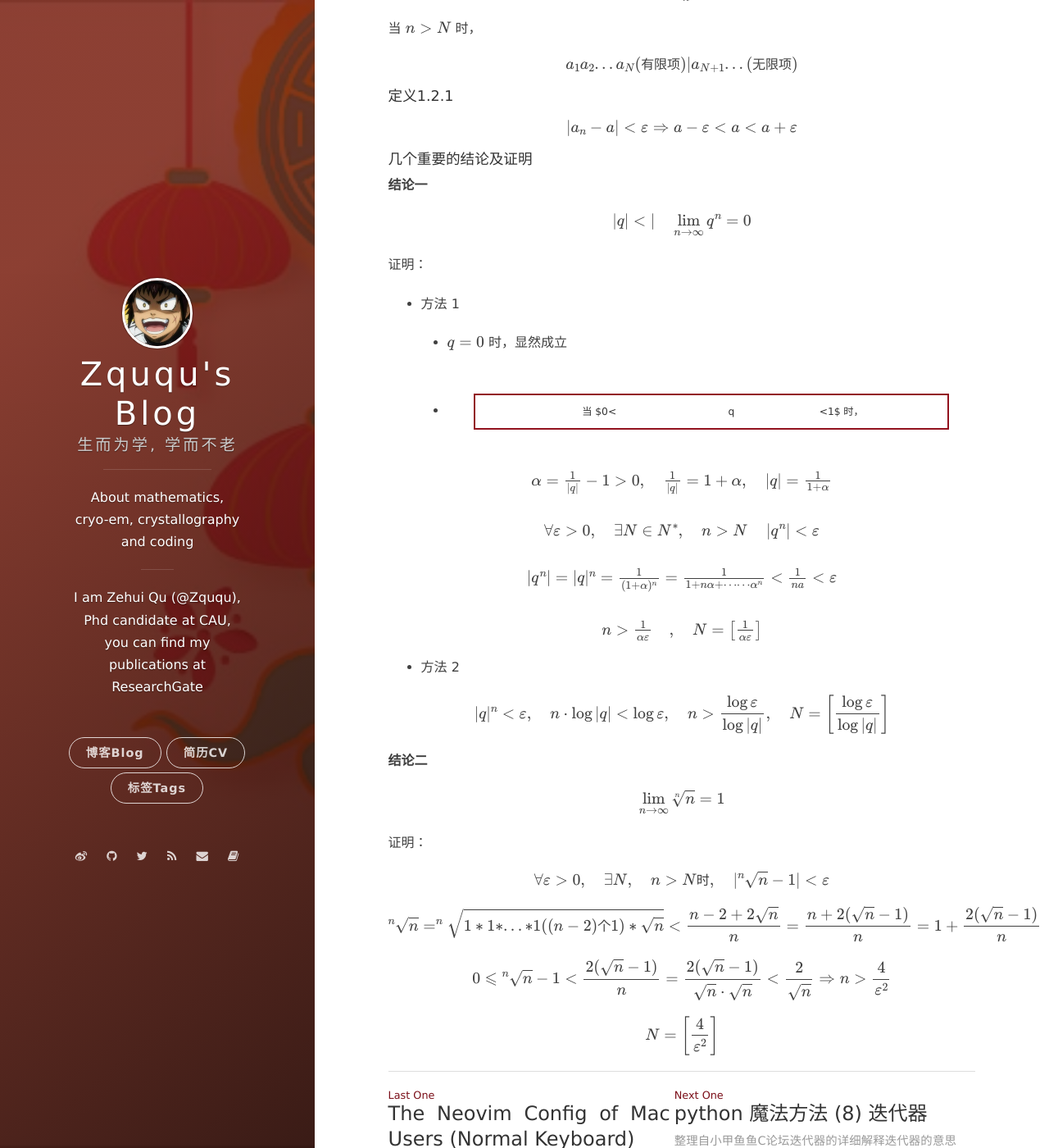
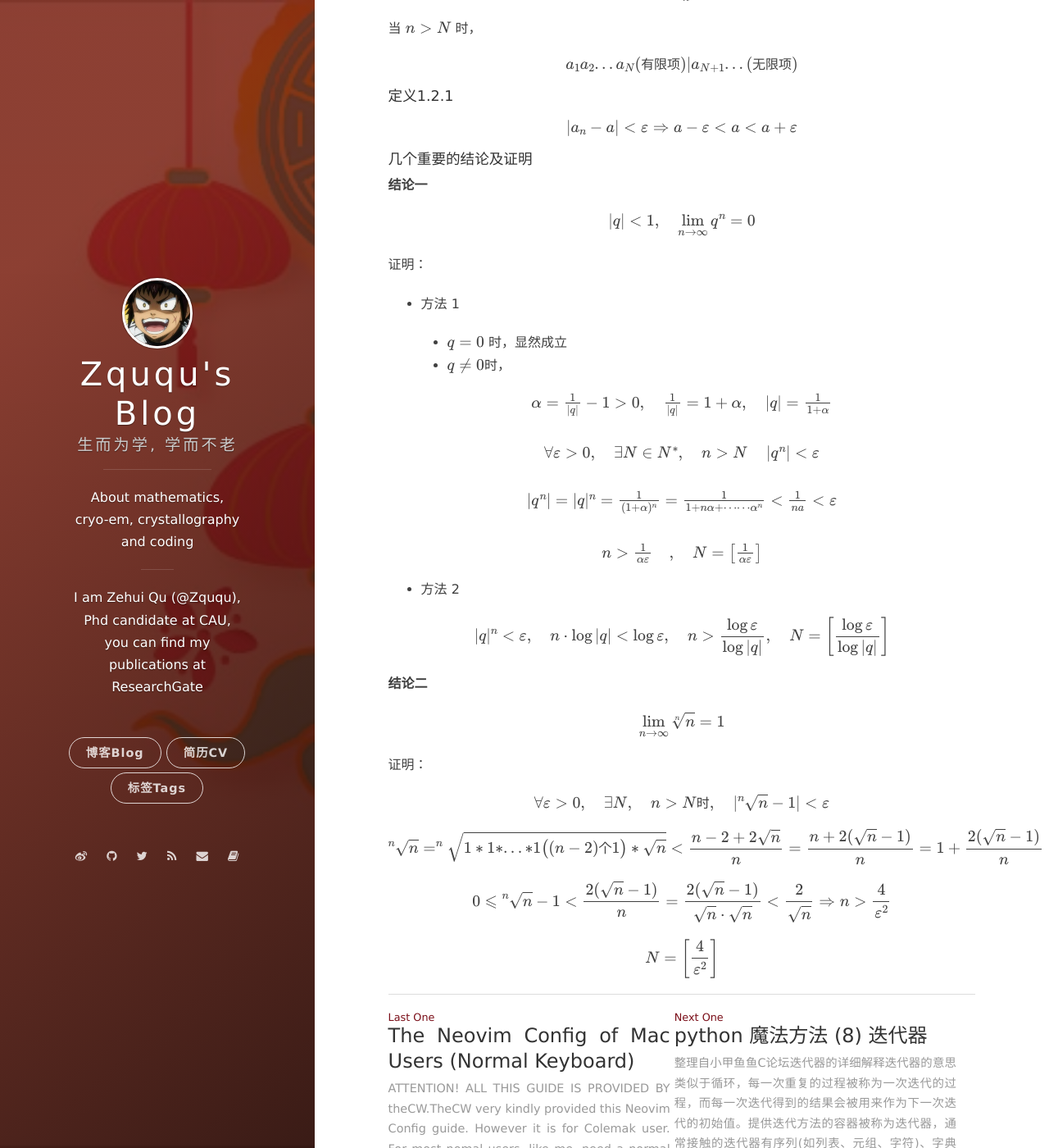
Before and after one commit to onevcat/vno-jekyll, a Jekyll site: the page built from _posts/2020-04-27-Math-Mathematical-Analysis-1.markdown, in a window 1280 px wide and 1400 px high, scrolled down 4041 px. Shown: the whole window at 82% size. Built offline with Jekyll 4.4.1, drawn with Linux system fonts in a browser that asks for light colours; nearby versions of some CDN libraries; formulas are drawn with MathJax 3; comment, search, counter and statistics services are not loaded.

Commit message:
do some fix

```diff
--- a/_posts/2020-04-27-Math-Mathematical-Analysis-1.markdown
+++ b/_posts/2020-04-27-Math-Mathematical-Analysis-1.markdown
@@ -200,7 +200,7 @@
 + 方法 1
 
 	- $q=0$ 时，显然成立
-	- 当 $0< |q| <1$ 时，
+	- $q\neq 0$时，
 
 
 $$
@@ -234,7 +234,7 @@
 $$
 
 $$
-^n\sqrt{n} = ^n\sqrt{1*1*...*1((n-2)个1)*\sqrt{n}} <\frac{n-2+2 \sqrt{n}}{n}=\frac{n+2(\sqrt{n}-1)}{n}=1+\frac{2(\sqrt{n}-1)}{n}
+^n\sqrt{n} = ^n\sqrt{1*1*...*1\bigl((n-2)个1\bigr)*\sqrt{n}} <\frac{n-2+2 \sqrt{n}}{n}=\frac{n+2(\sqrt{n}-1)}{n}=1+\frac{2(\sqrt{n}-1)}{n}
 $$
 
 $$
```
Also changed, not shown: other parts of _posts/2020-04-27-Math-Mathematical-Analysis-1.markdown (+1 -1 lines).
